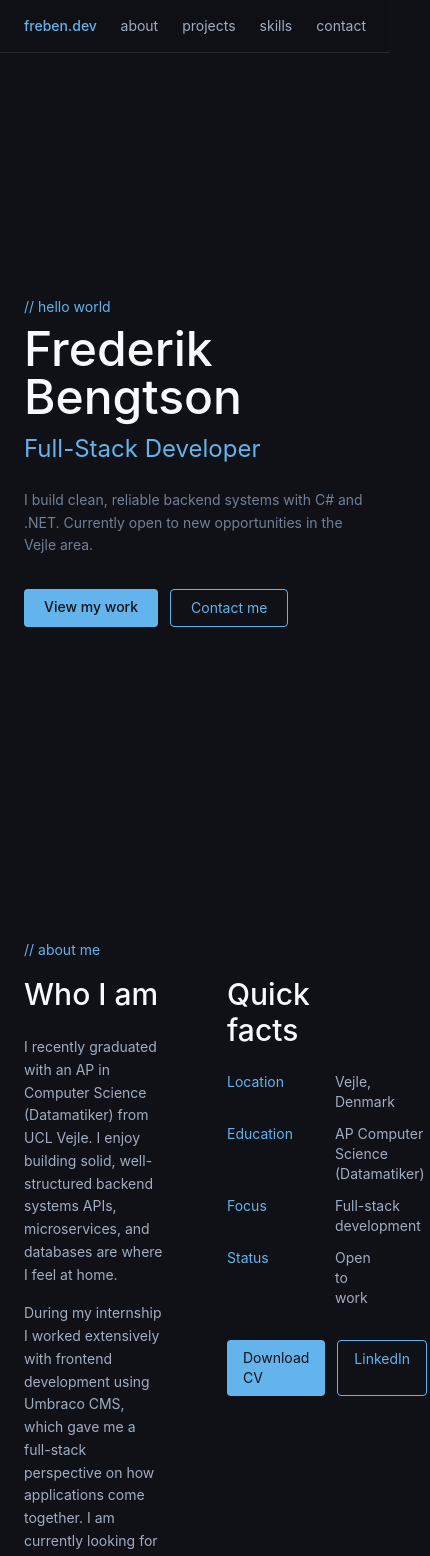
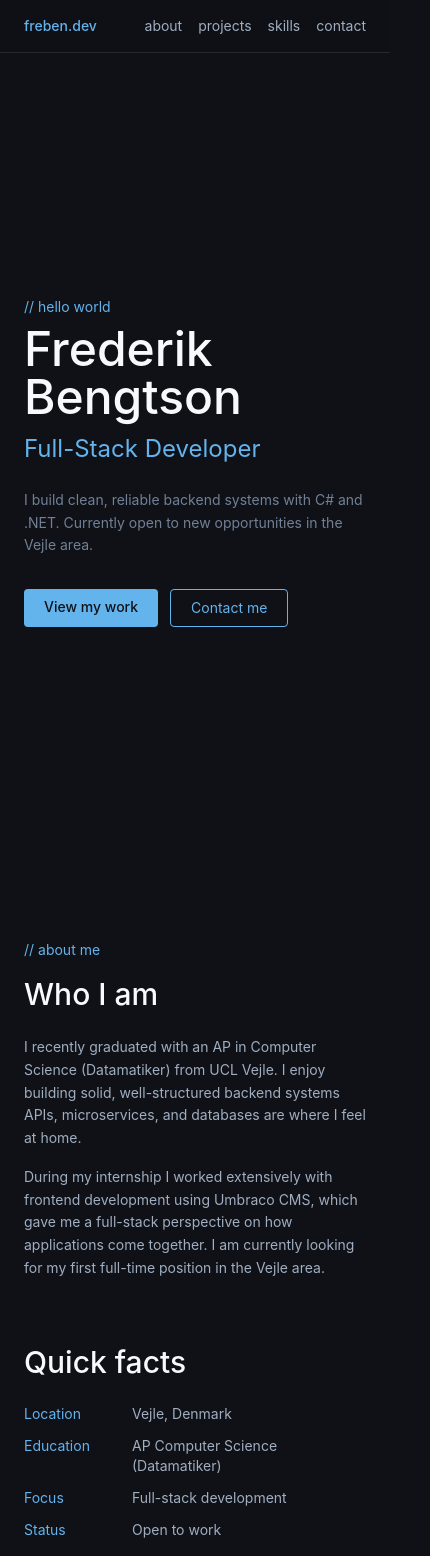
Before and after one commit to Freben111/dev-hjemmeside, a React (Vite) app: page / in a window 390 px wide. Shown: the top 1556 px of the page, 430 px wide, since content can reach past the window. Built offline with nearby package versions, Linux system fonts and the light colour scheme.

Commit message:
Fixed mobile layout

```diff
--- a/src/components/About.tsx
+++ b/src/components/About.tsx
@@ -2,7 +2,7 @@ function About() {
   return (
     <section id="about" className="max-w-4xl mx-auto px-6 py-24">
       <p className="text-sm mb-4" style={{ color: "#63b3ed" }}>// about me</p>
-      <div className="grid grid-cols-2 gap-16">
+      <div className="grid grid-cols-1 md:grid-cols-2 gap-16">
         <div>
           <h2 className="text-3xl font-medium mb-6" style={{ color: "#f7fafc" }}>
             Who I am
@@ -30,10 +30,10 @@ function About() {
               { label: "Focus", value: "Full-stack development" },
               { label: "Status", value: "Open to work" },
             ].map(({ label, value }) => (
-              <div key={label} className="flex gap-3 text-sm">
-                <span className="w-24 shrink-0" style={{ color: "#63b3ed" }}>{label}</span>
-                <span style={{ color: "#a0aec0" }}>{value}</span>
-              </div>
+                <div key={label} className="flex gap-3 text-sm min-w-0">
+                  <span className="w-24 shrink-0" style={{ color: "#63b3ed" }}>{label}</span>
+                  <span className="break-words min-w-0" style={{ color: "#a0aec0" }}>{value}</span>
+                </div>
             ))}
           </div>
           <div className="flex gap-3 mt-8">
--- a/src/components/Contact.tsx
+++ b/src/components/Contact.tsx
@@ -9,7 +9,7 @@ function Contact() {
         I am currently open to new opportunities. Whether you have a position
         in mind or just want to connect, my inbox is always open.
       </p>
-      <div className="grid grid-cols-3 gap-4 mb-16">
+      <div className="grid grid-cols-1 md:grid-cols-3 gap-4 mb-16">
         {[
           {
             label: "Email",
@@ -38,7 +38,7 @@ function Contact() {
             onMouseLeave={e => (e.currentTarget.style.borderColor = "#2d3748")}
           >
             <span className="text-xs mb-2" style={{ color: "#63b3ed" }}>{label}</span>
-            <span className="text-sm" style={{ color: "#a0aec0" }}>{value}</span>
+            <span className="text-sm break-all" style={{ color: "#a0aec0" }}>{value}</span>
           </a>
         ))}
       </div>
--- a/src/components/Navbar.tsx
+++ b/src/components/Navbar.tsx
@@ -3,10 +3,10 @@ function Navbar() {
     <nav className="fixed top-0 w-full z-50 border-b border-white/10 backdrop-blur-sm"
          style={{ backgroundColor: "rgba(15, 17, 23, 0.85)" }}>
       <div className="max-w-4xl mx-auto px-6 py-4 flex justify-between items-center">
-        <span style={{ color: "#63b3ed" }} className="text-sm font-medium">
+        <span style={{ color: "#63b3ed" }} className="text-sm font-medium shrink-0">
           freben.dev
         </span>
-        <div className="flex gap-6">
+        <div className="flex gap-4 flex-wrap justify-end">
           {["about", "projects", "skills", "contact"].map((section) => (
             <a
               key={section}
```
